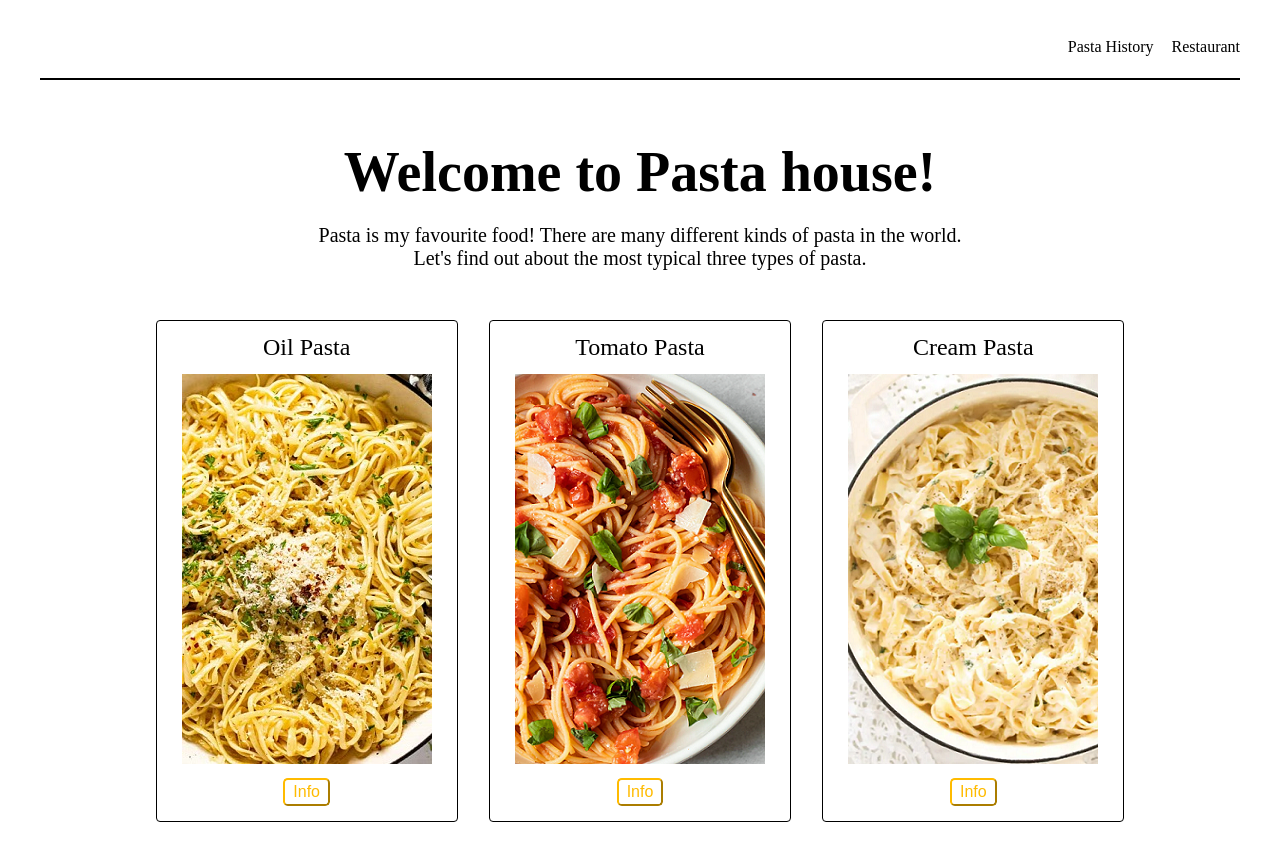
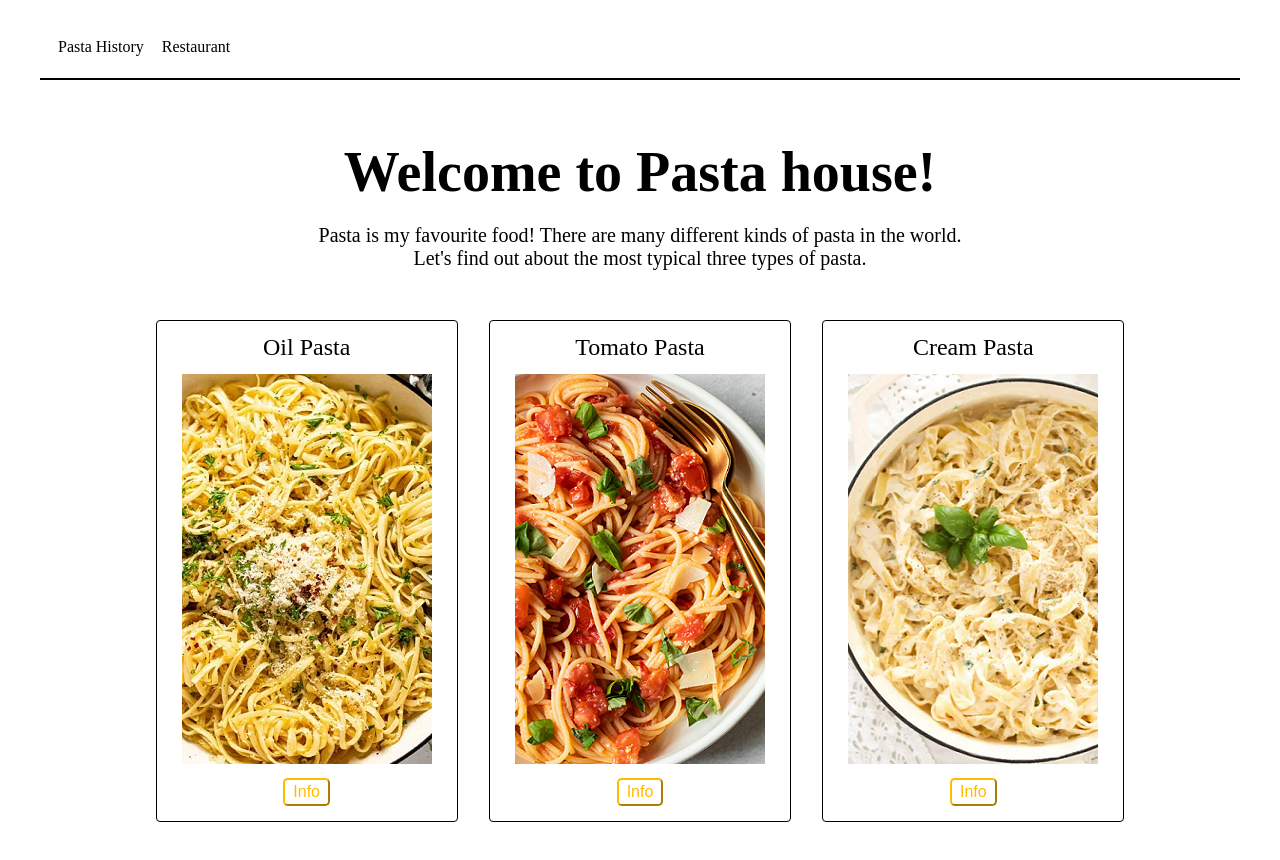
Before and after one commit to Jaejaelin/my-first-project, a plain HTML site: page index.html in a window 1280 px wide. Drawn offline with Linux system fonts and the light colour scheme.

Commit message:
Update index.html

```diff
--- a/index.html
+++ b/index.html
@@ -10,9 +10,9 @@
       margin: auto;
     }
 
-    .nav-right-items {
+    .nav-left-items {
       display: flex;
-      margin-left: auto;
+      margin-right: auto;
       margin-top: 30px;
     }
 
@@ -91,7 +91,7 @@
 <body>
 
   <div class="nav">
-    <div class="nav-right-items">
+    <div class="nav-left-items">
       <div class="nav-item">
         <a href="https://en.wikipedia.org/wiki/Pasta" target="_blank">Pasta History</a>
       </div>
```
